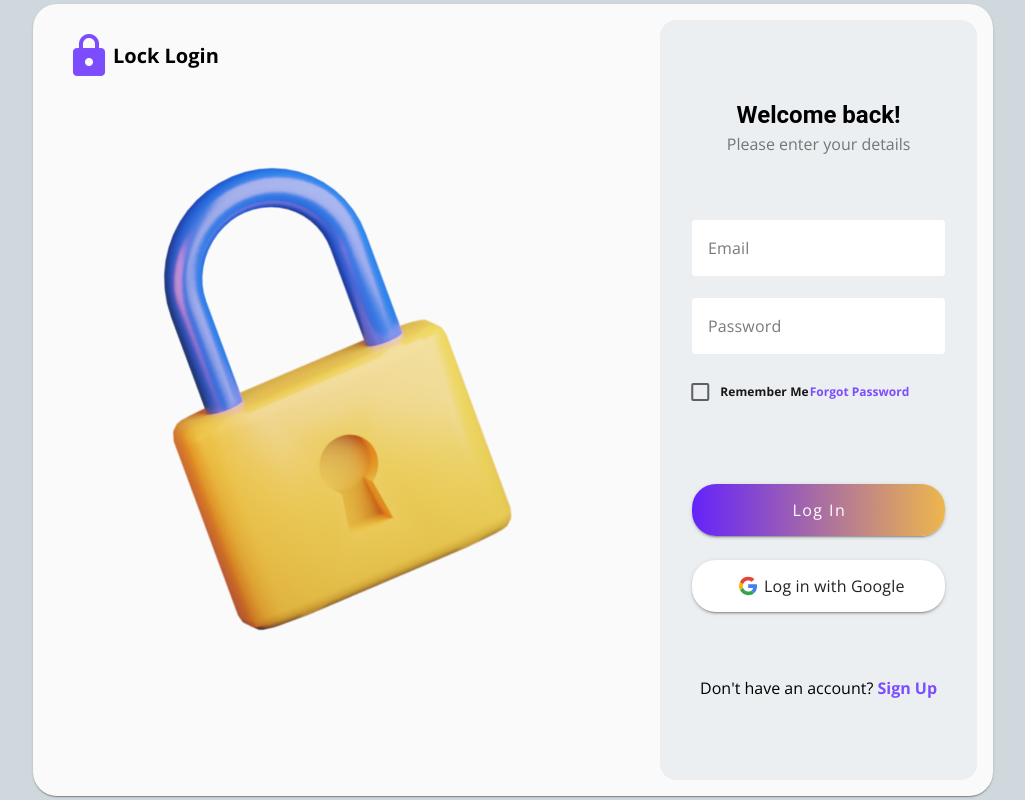
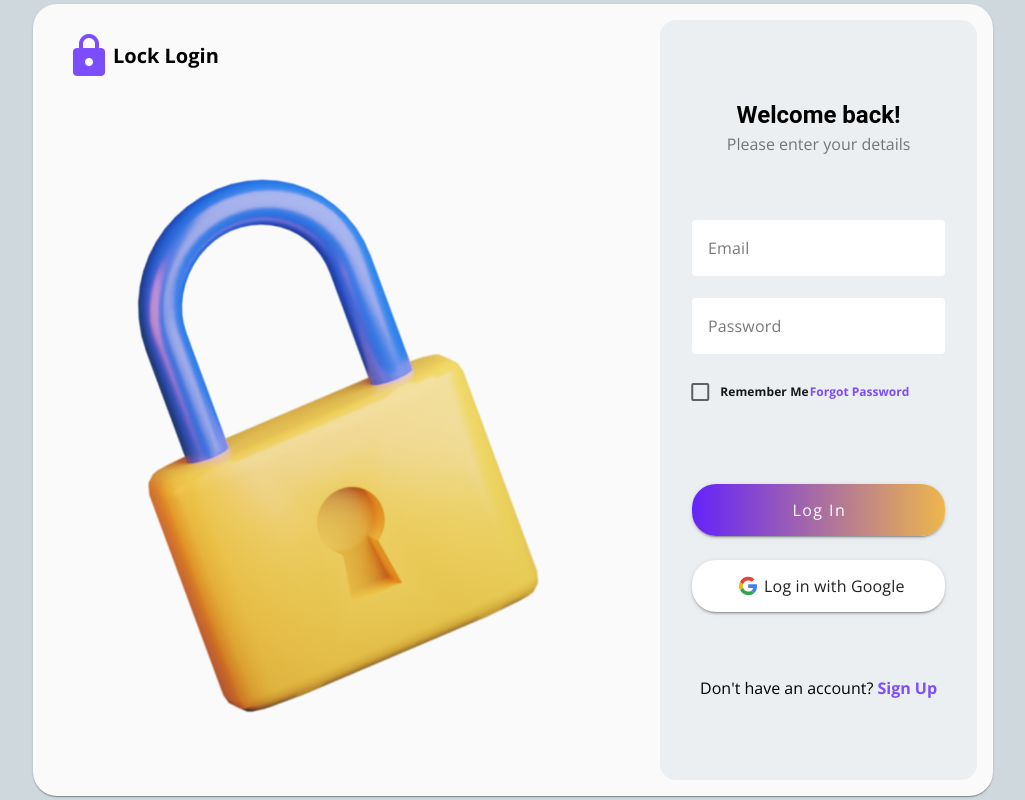
Before and after one commit to MartinSWDev/lock-login, a Vue app: page / in a window 1280 px wide. Shown: the whole page, without its empty margins (127-1152 px from the left). Built offline with nearby package versions, Linux system fonts and the light colour scheme.

Commit message:
add minimal responsiveness

```diff
--- a/src/App.vue
+++ b/src/App.vue
@@ -4,13 +4,13 @@ import LoginForm from '@/components/LoginForm.vue'
 
 <template>
   <main class="d-flex justify-center align-center h-screen bg-blue-grey-lighten-4">
-    <div class="d-flex justify-space-between elevation-1 w-75 mx-16 rounded-xl bg-grey-lighten-5">
-      <div class="d-flex flex-column">
+    <div class="d-flex justify-center elevation-1 w-75 mx-16 rounded-xl bg-grey-lighten-5">
+      <div class="d-flex flex-column hideMe">
         <div class="d-flex align-center ml-8 mt-4">
           <span class="mdi mdi-lock text-deep-purple-accent-2 lock-icon"></span>
           <p class="font-weight-bold">Lock Login</p>
         </div>
-        <img src="lock.png" width="100%" />
+        <img class="image-fit" src="lock.png" />
       </div>
       <LoginForm />
     </div>
@@ -25,4 +25,19 @@ import LoginForm from '@/components/LoginForm.vue'
 p {
   font-size: 1.25em;
 }
+.image-fit {
+  height: 100%;
+  width: 100%;
+  object-fit: cover;
+}
+
+@media (max-width: 1000px) {
+  .image-fit {
+    display: none;
+  }
+
+  .hideMe {
+    display: none !important;
+  }
+}
 </style>
```
Also changed, not shown: 2 other files (tests, documents, lock files or other folders).
